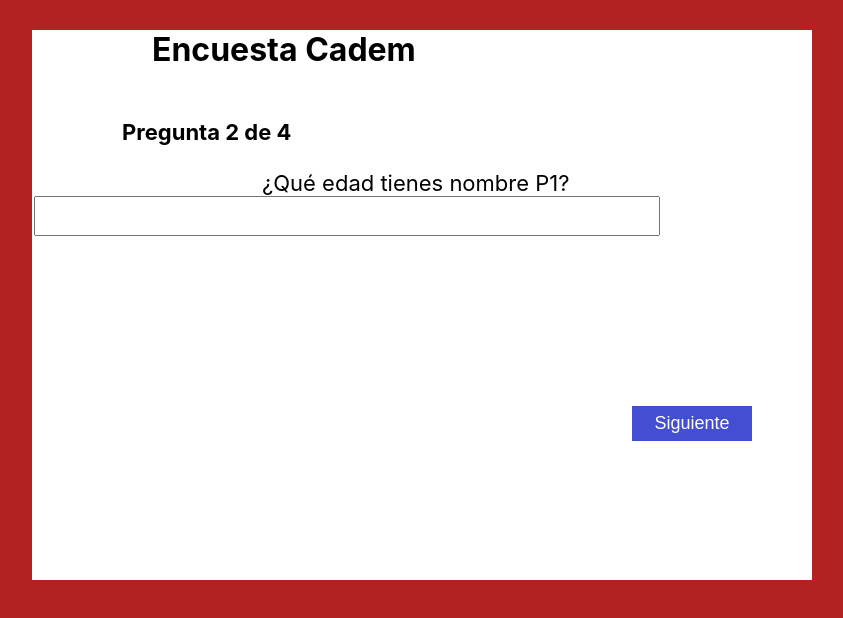
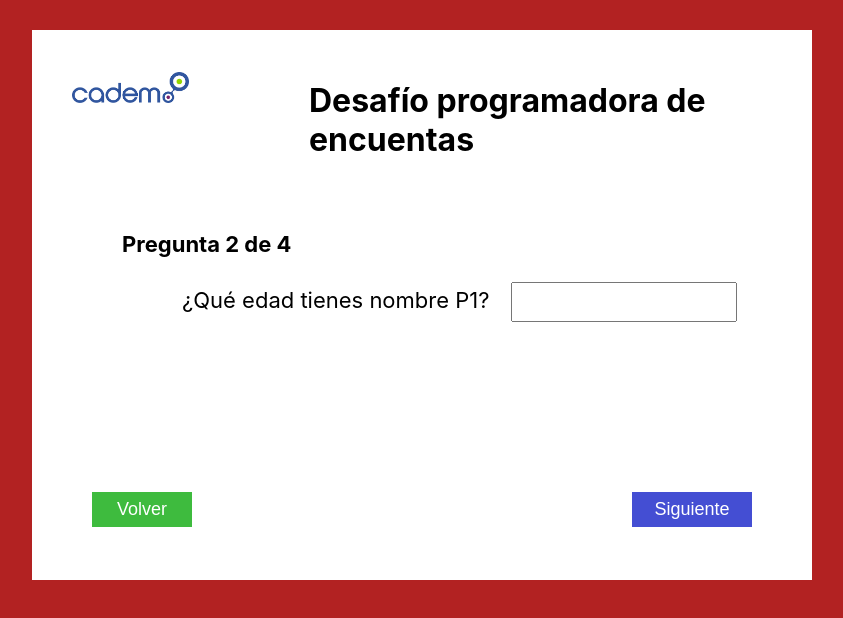
Before and after one commit to javieraizq88/formulario-jun-2020, a React (Create React App) app: page /pregunta2 in a window 1280 px wide. Shown: the top 618 px of the page, without its empty margins (218-1061 px from the left). Built offline with nearby package versions, Linux system fonts and the light colour scheme.

Commit message:
pregunta 2 con CSS y botones listo, falta renderizado

```diff
--- a/src/1.js
+++ b/src/1.js
@@ -4,7 +4,6 @@
 import Header from './header';
 
 const Formulario1 = props => {
-
     const history = useHistory();
 
     return (
--- a/src/2.js
+++ b/src/2.js
@@ -1,10 +1,14 @@
 import React from "react";
-import { Link } from "react-router-dom";
+import { Link, useHistory } from "react-router-dom";
+import Header from "./header";
 
 const Preg2 = props => {
+    const history = useHistory();
+
     return (
         <div id="container">
-            <h1 id="titulo" className="" >Encuesta Cadem</h1>
+            <Header />
+
             <h3 id="subtitulo">Pregunta 2 de 4</h3>
 
             <div className="container">
@@ -14,12 +18,15 @@
                             <div id="error" className="alert alert-danger" role="alert">
                             </div>
                             <div class="form-group col-md-3">
-                                <label id="pregunta" for="nombre">¿Qué edad tienes nombre P1?</label>
-                                <input type="text" className="form-control" id="nombre" placeholder="" value="" />
+                                <label id="pregunta2" for="nombre">¿Qué edad tienes nombre P1?</label>
+                                <input type="text" className="form-control" id="edad" placeholder="" value="" />
                                 <br />
-                                <Link to="/pregunta3"><button id="boton-siguiente" type="button" className="btn btn-success">Siguiente</button></Link>
                             </div>
                         </form>
+                        <div className="" id="botones">
+                            <button id="boton-volver" type="button" onClick={() => history.goBack()} className="btn btn-success float-left">Volver</button>
+                            <Link to="/pregunta3"><button id="boton-siguiente" type="button" className="btn btn-success">Siguiente</button></Link>
+                        </div>
                     </div>
                 </div>
             </div>
--- a/src/App.css
+++ b/src/App.css
@@ -110,7 +110,8 @@
 
 /* pregunta 1 */
 
-#pregunta1{
+#pregunta1,
+#pregunta2{
   margin-left: 150px;
   margin-right: 20px;
   font-size: 22px;
@@ -126,11 +127,14 @@
 
 /* preguta 2 */
 
-#pregunta{
-  margin-left: 230px;
-  margin-right: 20px;
-  font-size: 22px;
+#edad{
+  margin-left: 2px;
+  width: 200px;
+  height: 34px;
+  font-size: 20px;
+  padding-left: 20px;
 }
+
 
 
 
```
Lines whose indentation alone changed are shown as unchanged.
